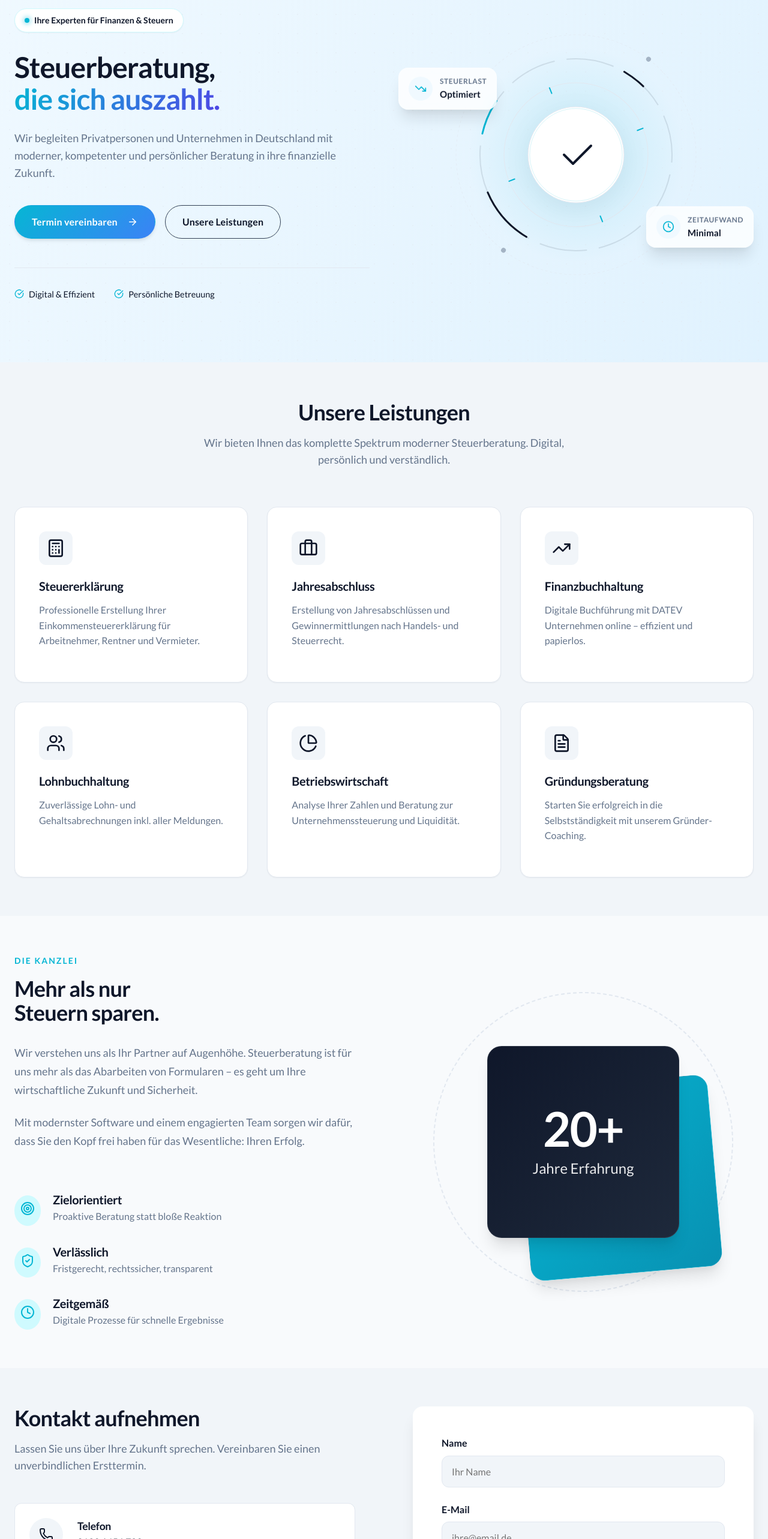
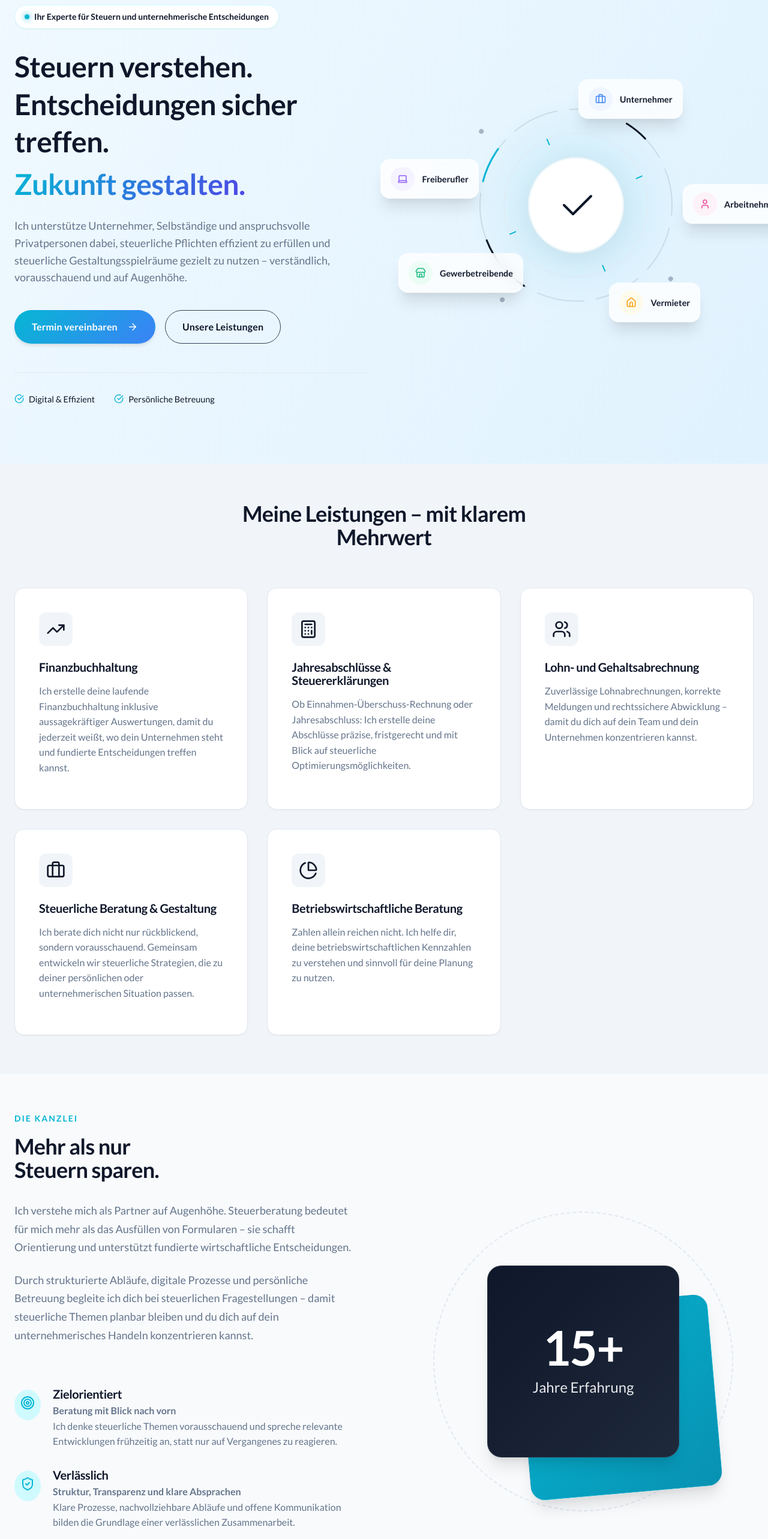
Before and after one commit to peiker-bit/Website, a React (Vite) app: page / in a window 1280 px wide. Shown: the part 120-2686 px from the top of the page at 60% size. Built offline with nearby package versions, Linux system fonts and the light colour scheme.

Commit message:
neue texte

```diff
--- a/src/components/About.jsx
+++ b/src/components/About.jsx
@@ -13,25 +13,43 @@ const About = () => {
                             <div className="label-text">Die Kanzlei</div>
                             <h2>Mehr als nur<br />Steuern sparen.</h2>
                             <p>
-                                Wir verstehen uns als Ihr Partner auf Augenhöhe. Steuerberatung ist für uns mehr als das Abarbeiten von Formularen – es geht um Ihre wirtschaftliche Zukunft und Sicherheit.
+                                Ich verstehe mich als Partner auf Augenhöhe. Steuerberatung bedeutet für mich mehr als das Ausfüllen von Formularen – sie schafft Orientierung und unterstützt fundierte wirtschaftliche Entscheidungen.
                             </p>
                             <p>
-                                Mit modernster Software und einem engagierten Team sorgen wir dafür, dass Sie den Kopf frei haben für das Wesentliche: Ihren Erfolg.
+                                Durch strukturierte Abläufe, digitale Prozesse und persönliche Betreuung begleite ich dich bei steuerlichen Fragestellungen – damit steuerliche Themen planbar bleiben und du dich auf dein unternehmerisches Handeln konzentrieren kannst.
                             </p>
                         </ScrollReveal>
 
                         <div className="features-list">
                             {[
-                                { icon: <Target size={24} />, title: 'Zielorientiert', desc: 'Proaktive Beratung statt bloße Reaktion' },
-                                { icon: <ShieldCheck size={24} />, title: 'Verlässlich', desc: 'Fristgerecht, rechtssicher, transparent' },
-                                { icon: <Clock size={24} />, title: 'Zeitgemäß', desc: 'Digitale Prozesse für schnelle Ergebnisse' }
+                                {
+                                    icon: <Target size={24} />,
+                                    title: 'Zielorientiert',
+                                    subtitle: 'Beratung mit Blick nach vorn',
+                                    desc: 'Ich denke steuerliche Themen vorausschauend und spreche relevante Entwicklungen frühzeitig an, statt nur auf Vergangenes zu reagieren.'
+                                },
+                                {
+                                    icon: <ShieldCheck size={24} />,
+                                    title: 'Verlässlich',
+                                    subtitle: 'Struktur, Transparenz und klare Absprachen',
+                                    desc: 'Klare Prozesse, nachvollziehbare Abläufe und offene Kommunikation bilden die Grundlage einer verlässlichen Zusammenarbeit.'
+                                },
+                                {
+                                    icon: <Clock size={24} />,
+                                    title: 'Zeitgemäß',
+                                    subtitle: 'Digitale Prozesse, persönlich umgesetzt',
+                                    desc: 'Digitale Arbeitsweisen sorgen für effiziente Abläufe – ohne auf persönliche Beratung und Erreichbarkeit zu verzichten.'
+                                }
                             ].map((item, index) => (
                                 <ScrollReveal key={index} delay={index * 0.1}>
                                     <div className="feature-item">
                                         <div className="feature-icon">{item.icon}</div>
                                         <div>
                                             <h4>{item.title}</h4>
-                                            <span className="feature-desc">{item.desc}</span>
+                                            <div className="feature-desc">
+                                                <strong>{item.subtitle}</strong><br />
+                                                {item.desc}
+                                            </div>
                                         </div>
                                     </div>
                                 </ScrollReveal>
@@ -53,7 +71,7 @@ const About = () => {
                                         initial={{ opacity: 0 }}
                                         whileInView={{ opacity: 1 }}
                                         transition={{ duration: 1, delay: 0.5 }}
-                                    >20+</motion.span>
+                                    >15+</motion.span>
                                 </h3>
                                 <p>Jahre Erfahrung</p>
                             </motion.div>
--- a/src/components/Contact.jsx
+++ b/src/components/Contact.jsx
@@ -18,9 +18,9 @@ const Contact = () => {
 
             <div className="info-cards">
               {[
-                { icon: <Phone size={24} />, title: "Telefon", desc: "0123 / 456 789" },
-                { icon: <Mail size={24} />, title: "E-Mail", desc: "info@peiker-steuerberatung.de" },
-                { icon: <MapPin size={24} />, title: "Standort", desc: <>Musterstraße 123<br />12345 Musterstadt</> }
+                { icon: <Phone size={24} />, title: "Telefon", desc: "0741 / 206 88 800" },
+                { icon: <Mail size={24} />, title: "E-Mail", desc: "Kontakt@Peiker-Steuerberatung.de" },
+                { icon: <MapPin size={24} />, title: "Standort", desc: <>Hauptstraße 34<br />78628 Rottweil</> }
               ].map((item, index) => (
                 <ScrollReveal key={index} delay={0.2 + (index * 0.1)}>
                   <motion.div
--- a/src/components/Footer.jsx
+++ b/src/components/Footer.jsx
@@ -35,10 +35,10 @@ const Footer = () => {
 
                     <div className="footer-links">
                         <h4>Kontakt</h4>
-                        <span>Musterstraße 123</span>
-                        <span>12345 Musterstadt</span>
-                        <a href="mailto:info@peiker-steuerberatung.de">info@peiker-steuerberatung.de</a>
-                        <a href="tel:+49123456789">0123 / 456 789</a>
+                        <span>Hauptstraße 34</span>
+                        <span>78628 Rottweil</span>
+                        <a href="mailto:Kontakt@Peiker-Steuerberatung.de">Kontakt@Peiker-Steuerberatung.de</a>
+                        <a href="tel:+4974120688800">0741 / 206 88 800</a>
                     </div>
                 </div>
 
--- a/src/components/Header.jsx
+++ b/src/components/Header.jsx
@@ -49,9 +49,9 @@ const Header = () => {
 
           <Link to="/kontakt" className="nav-item" onClick={closeMenu}>Kontakt</Link>
 
-          <a href="tel:+49123456789" className="contact-btn">
+          <a href="tel:+4974120688800" className="contact-btn">
             <Phone size={16} />
-            <span>Kontakt aufnehmen</span>
+            <span>0741/20688800</span>
           </a>
         </nav>
 
--- a/src/components/Hero.jsx
+++ b/src/components/Hero.jsx
@@ -1,5 +1,5 @@
 import React from 'react';
-import { ArrowRight, CheckCircle, TrendingDown, Clock } from 'lucide-react';
+import { ArrowRight, CheckCircle, TrendingDown, Clock, Briefcase, Laptop, Store, Home, User } from 'lucide-react';
 import { motion } from 'framer-motion';
 
 const Hero = () => {
@@ -15,7 +15,7 @@ const Hero = () => {
                         className="badge"
                     >
                         <span className="badge-dot"></span>
-                        Ihre Experten für Finanzen & Steuern
+                        Ihr Experte für Steuern und unternehmerische Entscheidungen
                     </motion.div>
 
                     <h1 className="hero-title">
@@ -23,9 +23,10 @@ const Hero = () => {
                             initial={{ opacity: 0, y: 20 }}
                             animate={{ opacity: 1, y: 0 }}
                             transition={{ delay: 0.2, duration: 0.8 }}
-                            style={{ display: 'block' }}
+                            style={{ display: 'block', marginBottom: '0.5rem' }}
                         >
-                            Steuerberatung,
+                            Steuern verstehen. Entscheidungen sicher treffen.
+
                         </motion.span>
                         <motion.span
                             initial={{ opacity: 0, y: 20 }}
@@ -33,7 +34,8 @@ const Hero = () => {
                             transition={{ delay: 0.4, duration: 0.8 }}
                             className="text-highlight"
                         >
-                            die sich auszahlt.
+                            Zukunft gestalten.
+
                         </motion.span>
                     </h1>
 
@@ -43,7 +45,8 @@ const Hero = () => {
                         transition={{ delay: 0.6, duration: 0.8 }}
                         className="hero-text"
                     >
-                        Wir begleiten Privatpersonen und Unternehmen in Deutschland mit moderner, kompetenter und persönlicher Beratung in ihre finanzielle Zukunft.
+                        Ich unterstütze Unternehmer, Selbständige und anspruchsvolle Privatpersonen dabei, steuerliche Pflichten effizient zu erfüllen und steuerliche Gestaltungsspielräume gezielt zu nutzen – verständlich, vorausschauend und auf Augenhöhe.
+
                     </motion.p>
 
                     <motion.div
@@ -161,42 +164,34 @@ const Hero = () => {
                             </motion.g>
                         </svg>
 
-                        {/* Floating Cards */}
+                        {/* Floating Cards - Target Groups */}
+                        {[
+                            { label: 'Unternehmer', icon: Briefcase, color: '#3B82F6', bg: '#EFF6FF', pos: { top: '10%', right: '20%' }, delay: 0.5 },
+                            { label: 'Freiberufler', icon: Laptop, color: '#8B5CF6', bg: '#F5F3FF', pos: { top: '35%', left: '-5%' }, delay: 0.7 },
+                            { label: 'Gewerbetreibende', icon: Store, color: '#10B981', bg: '#ECFDF5', pos: { bottom: '20%', left: '0%' }, delay: 0.9 },
+                            { label: 'Vermieter', icon: Home, color: '#F59E0B', bg: '#FFFBEB', pos: { bottom: '10%', right: '15%' }, delay: 1.1 },
+                            { label: 'Arbeitnehmer', icon: User, color: '#EC4899', bg: '#FDF2F8', pos: { top: '45%', right: '-10%' }, delay: 1.3 }
+                        ].map((item, index) => (
                             <motion.div
-                            className="card-float card-optimize"
-                            initial={{ x: -20, opacity: 0 }}
-                            animate={{ x: 0, opacity: 1, y: [-5, 5, -5] }}
+                                key={index}
+                                className="card-float"
+                                style={{ ...item.pos }}
+                                initial={{ opacity: 0, scale: 0.8 }}
+                                animate={{ opacity: 1, scale: 1, y: [0, -10, 0] }}
                                 transition={{
-                                x: { delay: 0.5, duration: 0.5 },
-                                y: { duration: 4, repeat: Infinity, ease: "easeInOut" }
+                                    opacity: { delay: item.delay, duration: 0.5 },
+                                    scale: { delay: item.delay, duration: 0.5 },
+                                    y: { duration: 4 + index, repeat: Infinity, ease: "easeInOut", delay: Math.random() * 2 }
                                 }}
                             >
-                            <div className="card-icon icon-optimize" style={{ color: 'var(--color-accent)', background: '#F0F9FF' }}>
-                                <TrendingDown size={20} />
+                                <div className="card-icon" style={{ color: item.color, background: item.bg }}>
+                                    <item.icon size={18} />
                                 </div>
-                            <div className="card-content">
-                                <div className="card-label">Steuerlast</div>
-                                <div className="card-value">Optimiert</div>
+                                <div className="card-content-simple">
+                                    <div className="card-value-simple">{item.label}</div>
                                 </div>
                             </motion.div>
-
-                        <motion.div
-                            className="card-float card-secure"
-                            initial={{ x: 20, opacity: 0 }}
-                            animate={{ x: 0, opacity: 1, y: [5, -5, 5] }}
-                            transition={{
-                                x: { delay: 0.8, duration: 0.5 },
-                                y: { duration: 5, repeat: Infinity, ease: "easeInOut", delay: 1 }
-                            }}
-                        >
-                            <div className="card-icon icon-secure" style={{ color: 'var(--color-accent)', background: '#F0F9FF' }}>
-                                <Clock size={20} />
-                            </div>
-                            <div className="card-content">
-                                <div className="card-label">Zeitaufwand</div>
-                                <div className="card-value">Minimal</div>
-                            </div>
-                        </motion.div>
+                        ))}
                     </div>
                 </div>
             </div>
@@ -269,8 +264,8 @@ const Hero = () => {
         .hero-title {
           font-size: var(--text-5xl);
           margin-bottom: 1.5rem;
-          line-height: 1.1;
-          letter-spacing: -0.02em;
+          line-height: 1.3;
+          letter-spacing: -0.01em;
           font-weight: 800;
         }
 
@@ -386,18 +381,15 @@ const Hero = () => {
             color: #059669;
         }
 
-        .card-label {
-            font-size: 0.75rem;
-            color: var(--color-text-muted);
-            text-transform: uppercase;
-            letter-spacing: 0.05em;
-            font-weight: 600;
+        .card-content-simple {
+            display: flex;
+            align-items: center;
         }
 
-        .card-value {
-            font-weight: 700;
+        .card-value-simple {
+            font-weight: 600;
             color: var(--color-primary);
-            font-size: 0.95rem;
+            font-size: 0.9rem;
         }
 
         @media (max-width: 968px) {
--- a/src/components/Services.jsx
+++ b/src/components/Services.jsx
@@ -5,34 +5,29 @@ import ScrollReveal from './ui/ScrollReveal';
 
 const services = [
   {
+    icon: <TrendingUp size={32} />,
+    title: 'Finanzbuchhaltung',
+    desc: 'Ich erstelle deine laufende Finanzbuchhaltung inklusive aussagekräftiger Auswertungen, damit du jederzeit weißt, wo dein Unternehmen steht und fundierte Entscheidungen treffen kannst.'
+  },
+  {
     icon: <Calculator size={32} />,
-    title: 'Steuererklärung',
-    desc: 'Professionelle Erstellung Ihrer Einkommensteuererklärung für Arbeitnehmer, Rentner und Vermieter.'
+    title: 'Jahresabschlüsse & Steuererklärungen',
+    desc: 'Ob Einnahmen-Überschuss-Rechnung oder Jahresabschluss: Ich erstelle deine Abschlüsse präzise, fristgerecht und mit Blick auf steuerliche Optimierungsmöglichkeiten.'
+  },
+  {
+    icon: <Users size={32} />,
+    title: 'Lohn- und Gehaltsabrechnung',
+    desc: 'Zuverlässige Lohnabrechnungen, korrekte Meldungen und rechtssichere Abwicklung – damit du dich auf dein Team und dein Unternehmen konzentrieren kannst.'
   },
   {
     icon: <Briefcase size={32} />,
-    title: 'Jahresabschluss',
-    desc: 'Erstellung von Jahresabschlüssen und Gewinnermittlungen nach Handels- und Steuerrecht.'
-  },
-  {
-    icon: <TrendingUp size={32} />,
-    title: 'Finanzbuchhaltung',
-    desc: 'Digitale Buchführung mit DATEV Unternehmen online – effizient und papierlos.'
-  },
-  {
-    icon: <Users size={32} />,
-    title: 'Lohnbuchhaltung',
-    desc: 'Zuverlässige Lohn- und Gehaltsabrechnungen inkl. aller Meldungen.'
+    title: 'Steuerliche Beratung & Gestaltung',
+    desc: 'Ich berate dich nicht nur rückblickend, sondern vorausschauend. Gemeinsam entwickeln wir steuerliche Strategien, die zu deiner persönlichen oder unternehmerischen Situation passen.'
   },
   {
     icon: <PieChart size={32} />,
-    title: 'Betriebswirtschaft',
-    desc: 'Analyse Ihrer Zahlen und Beratung zur Unternehmenssteuerung und Liquidität.'
-  },
-  {
-    icon: <FileText size={32} />,
-    title: 'Gründungsberatung',
-    desc: 'Starten Sie erfolgreich in die Selbstständigkeit mit unserem Gründer-Coaching.'
+    title: 'Betriebswirtschaftliche Beratung',
+    desc: 'Zahlen allein reichen nicht. Ich helfe dir, deine betriebswirtschaftlichen Kennzahlen zu verstehen und sinnvoll für deine Planung zu nutzen.'
   }
 ];
 
@@ -57,10 +52,7 @@ const Services = () => {
       <div className="container">
         <ScrollReveal>
           <div className="section-header text-center">
-            <h2 className="section-title">Unsere Leistungen</h2>
-            <p className="section-subtitle">
-              Wir bieten Ihnen das komplette Spektrum moderner Steuerberatung. Digital, persönlich und verständlich.
-            </p>
+            <h2 className="section-title">Meine Leistungen – mit klarem Mehrwert</h2>
           </div>
         </ScrollReveal>
 
```
Lines whose indentation alone changed are shown as unchanged.
